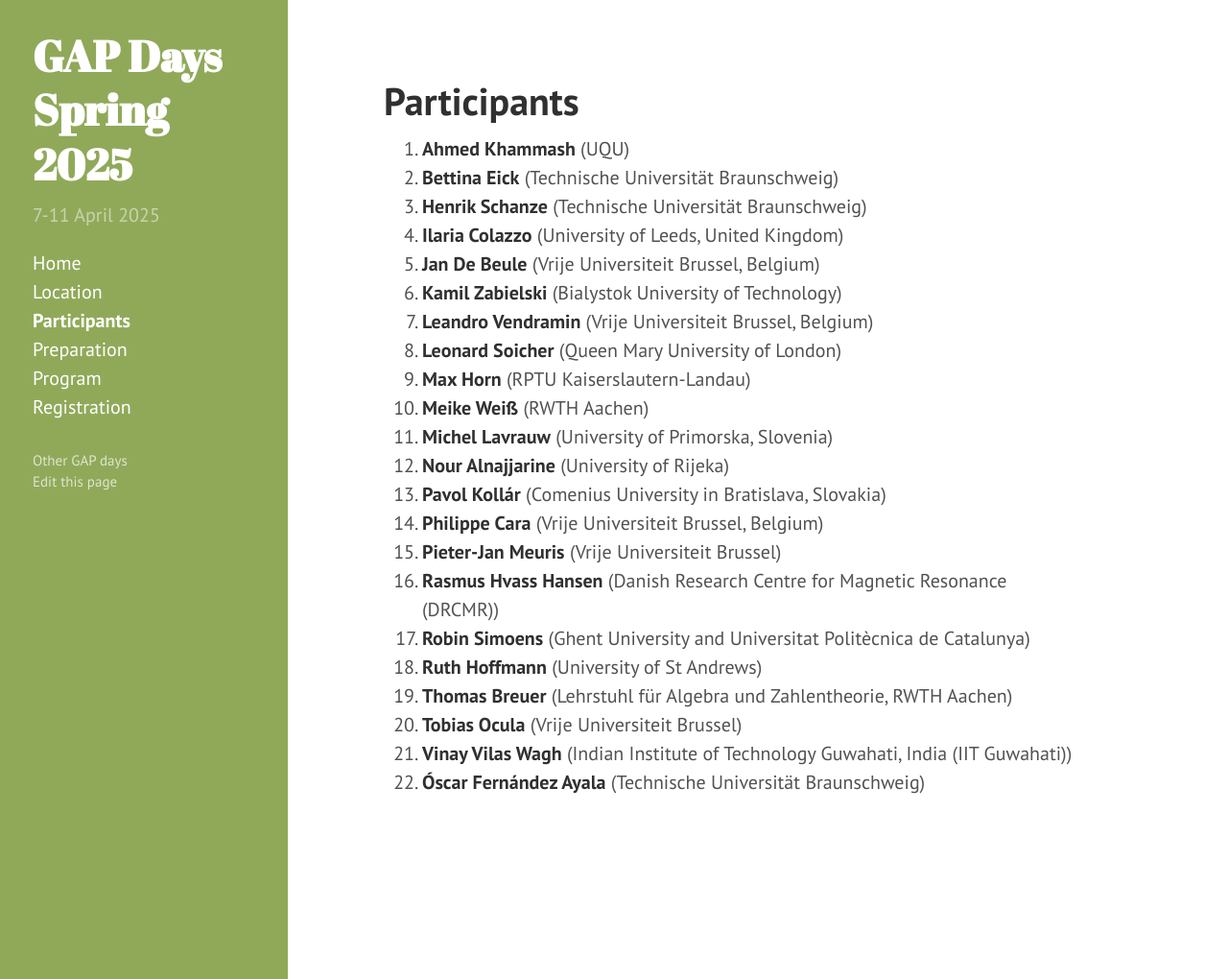
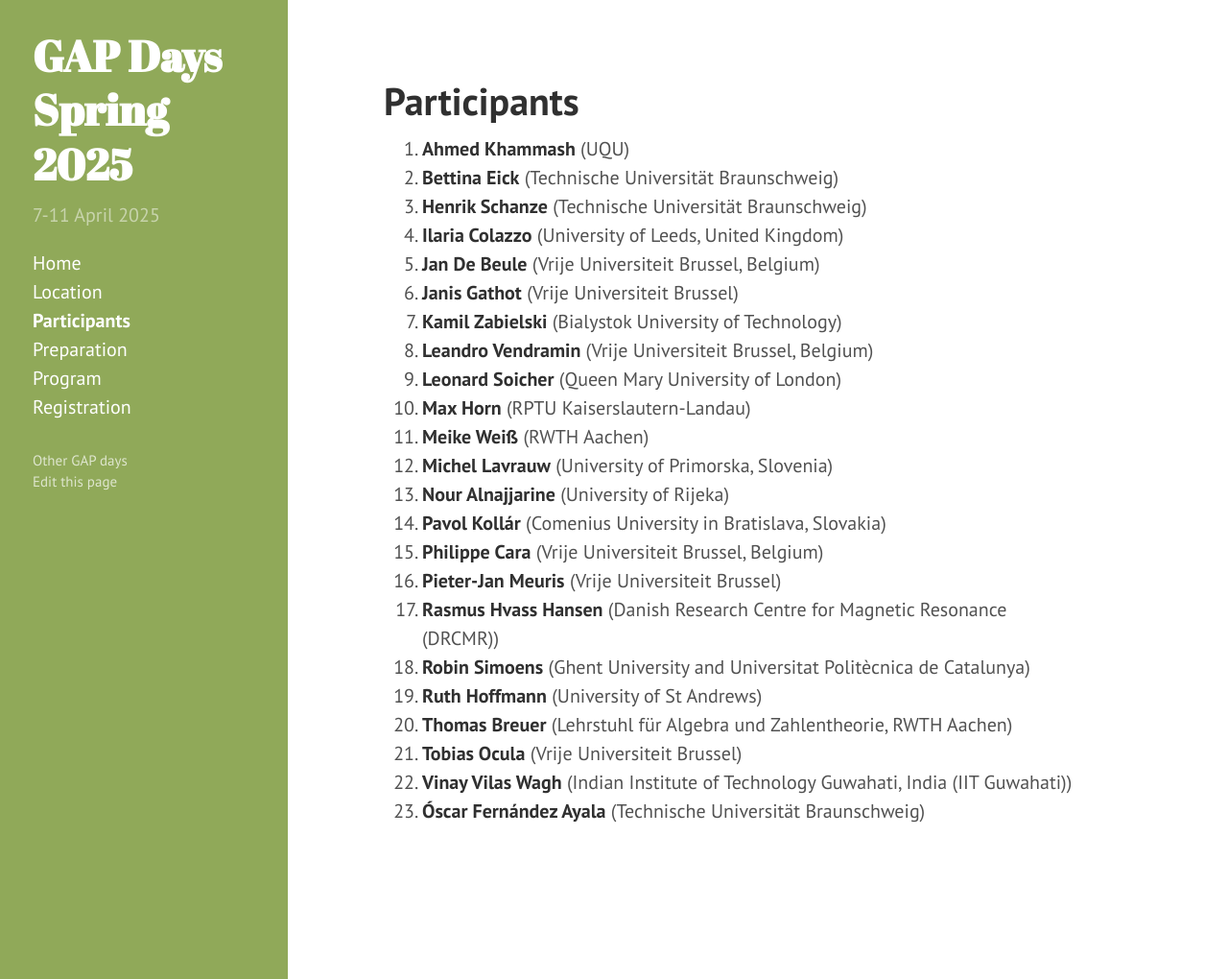
Before and after one commit to gapdays/gapdays2025-spring, a Jekyll site: the page built from participants.md, in a window 1280 px wide and 1020 px high. Shown: the whole window at 96% size. Built offline with Jekyll 4.4.1, drawn with Linux system fonts in a browser that asks for light colours.

Commit message:
updated participants

```diff
--- a/participants.md
+++ b/participants.md
@@ -24,6 +24,7 @@ participants:
   - {name: Pavol Kollár, affiliation: "Comenius University in Bratislava, Slovakia"}
   - {name: Pieter-Jan Meuris, affiliation: "Vrije Universiteit Brussel"}
   - {name: Óscar Fernández Ayala, affiliation: "Technische Universität Braunschweig"}
+  - {name: Janis Gathot, affiliation: "Vrije Universiteit Brussel"}
 ---
 
 <ol>{% assign participants = page.participants | sort: "name" %}
```
